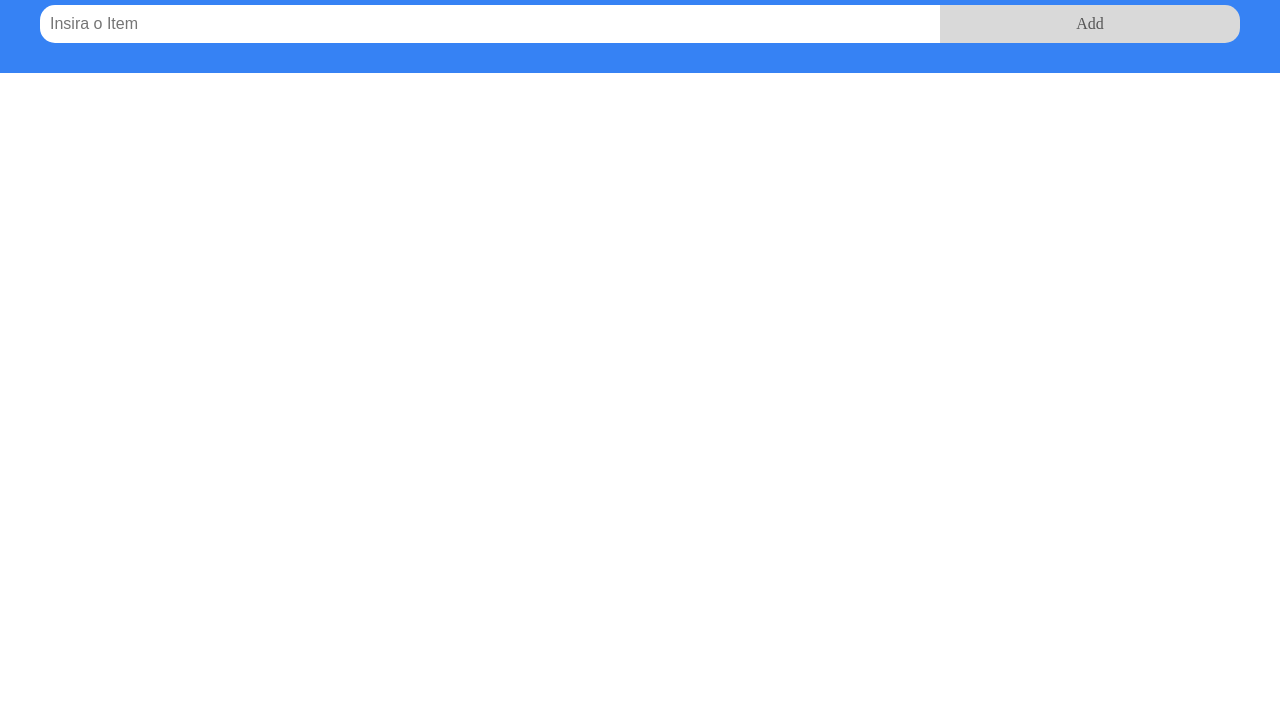
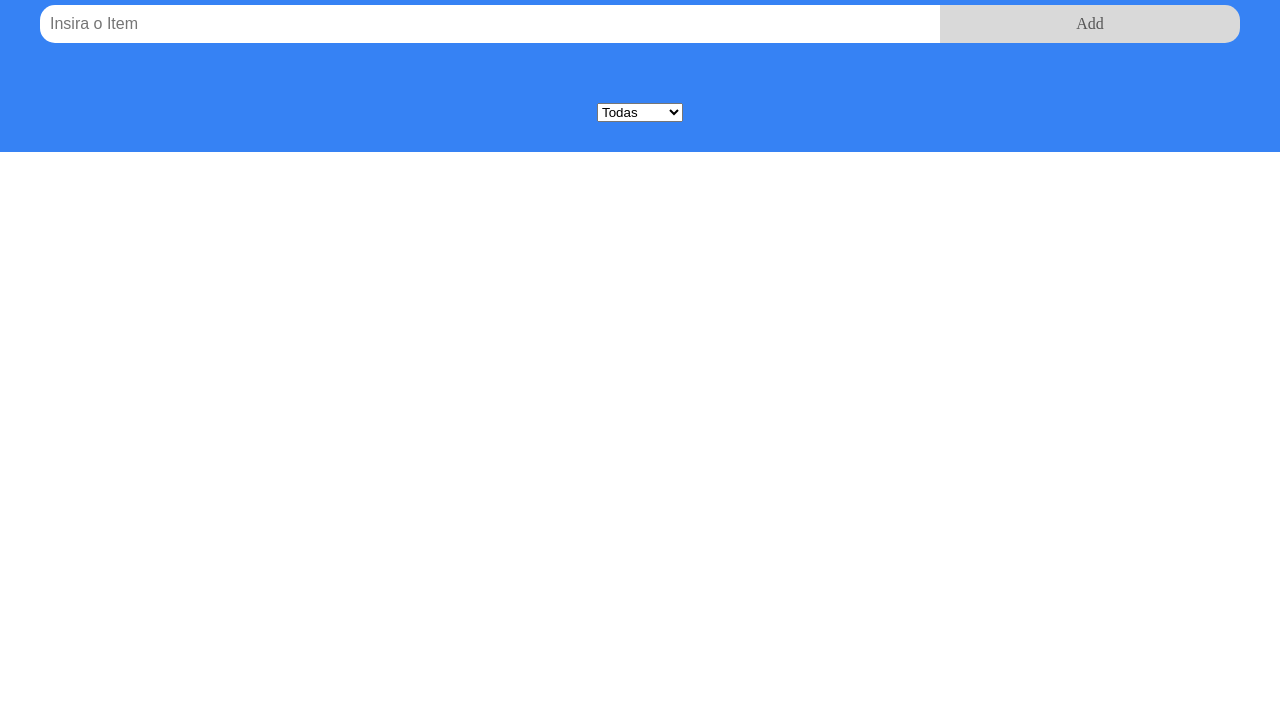
Before and after one commit to ChewieDM/ToDoList, a plain HTML site: page index.html in a window 1280 px wide. Shown: the part 92-800 px from the top of the page. Drawn offline with Linux system fonts and the light colour scheme.

Commit message:
mudado html

```diff
--- a/index.html
+++ b/index.html
@@ -4,7 +4,7 @@
 <head>
   <meta charset="utf-8">
   <meta name="viewport" content="width=device-width">
-  <title>ToDoList</title>
+  <title>To Do List</title>
   <link href="index.css" rel="stylesheet" type="text/css" />
 </head>
 
@@ -13,6 +13,17 @@
     <h2>To do List</h2>
     <input type="text" id="myInput" placeholder="Insira o Item">
     <span onclick="newElement()" class="addBtn">Add</span>
+  </div>
+
+  <div id="div2" class="header">
+
+    <label for="tasks"></label>
+    <select name="tasks" onchange="">
+      <option value="All">Todas</option>
+      <option value="Complete">Completas</option>
+      <option value="Pending">Pendentes</option>
+    </select>
+
   </div>
 
   <ul id="myUL">
@@ -38,7 +49,7 @@ for (i = 0; i < myNodelist.length; i++) {
   var close = document.getElementsByClassName("close");
   var i;
   for (i = 0; i < close.length; i++) {
-  close[i].onclick = function() {
+    close[i].onclick = function () {
       var div = this.parentElement;
       div.style.display = "none";
     }
@@ -46,7 +57,7 @@ for (i = 0; i < close.length; i++) {
 
   // marca o texto da tela
   var list = document.querySelector('ul');
-list.addEventListener('click', function(ev) {
+  list.addEventListener('click', function (ev) {
     if (ev.target.tagName === 'LI') {
       ev.target.classList.toggle('checked');
     }
@@ -72,7 +83,7 @@ function newElement() {
     li.appendChild(span);
 
     for (i = 0; i < close.length; i++) {
-    close[i].onclick = function() {
+      close[i].onclick = function () {
         var div = this.parentElement;
         div.style.display = "none";
       }
```
Lines whose indentation alone changed are shown as unchanged.
